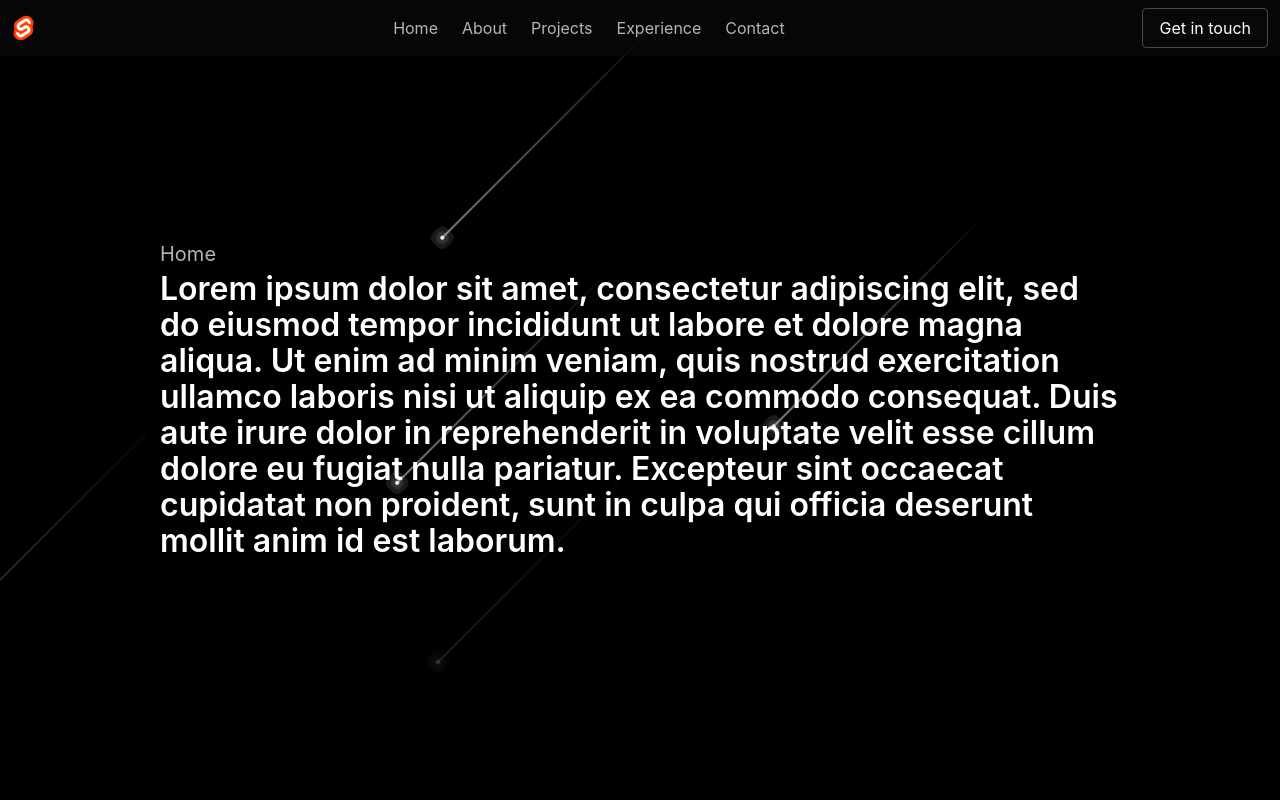
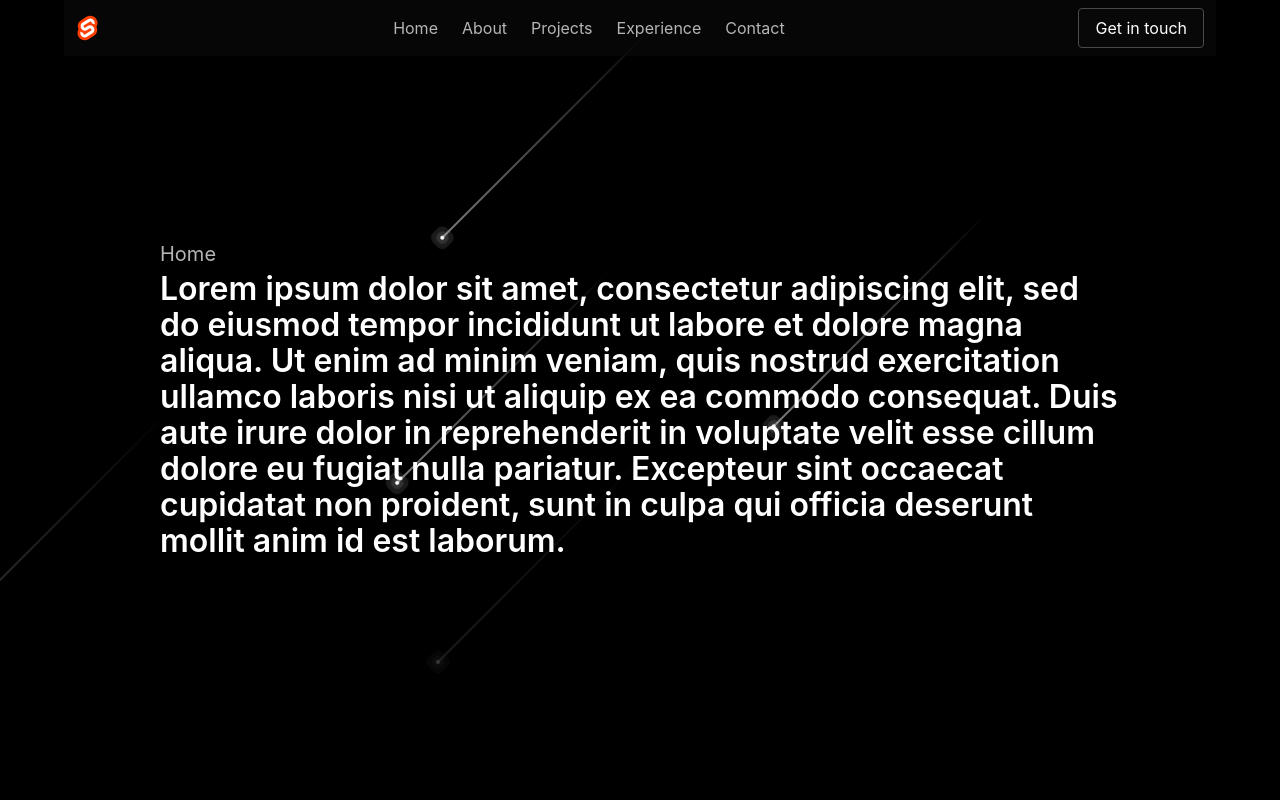
Before and after one commit to Younase/portfolio, a SvelteKit app: page / in a window 1280 px wide. Shown: the top 800 px of the page. Built offline with nearby package versions, Linux system fonts and the light colour scheme.

Commit message:
fix: improve navbar UX for widescreen

```diff
--- a/src/components/organisms/Header.svelte
+++ b/src/components/organisms/Header.svelte
@@ -7,7 +7,7 @@
 </script>
 
 <header>
-    <nav class="navbar is-fixed-top is-max-desktop">
+    <nav class="navbar is-fixed-top container">
         <div class="navbar-brand">
             <a class="navbar-item" href="https://kit.svelte.dev">
                 <img src={logo} alt="SvelteKit" />
```
